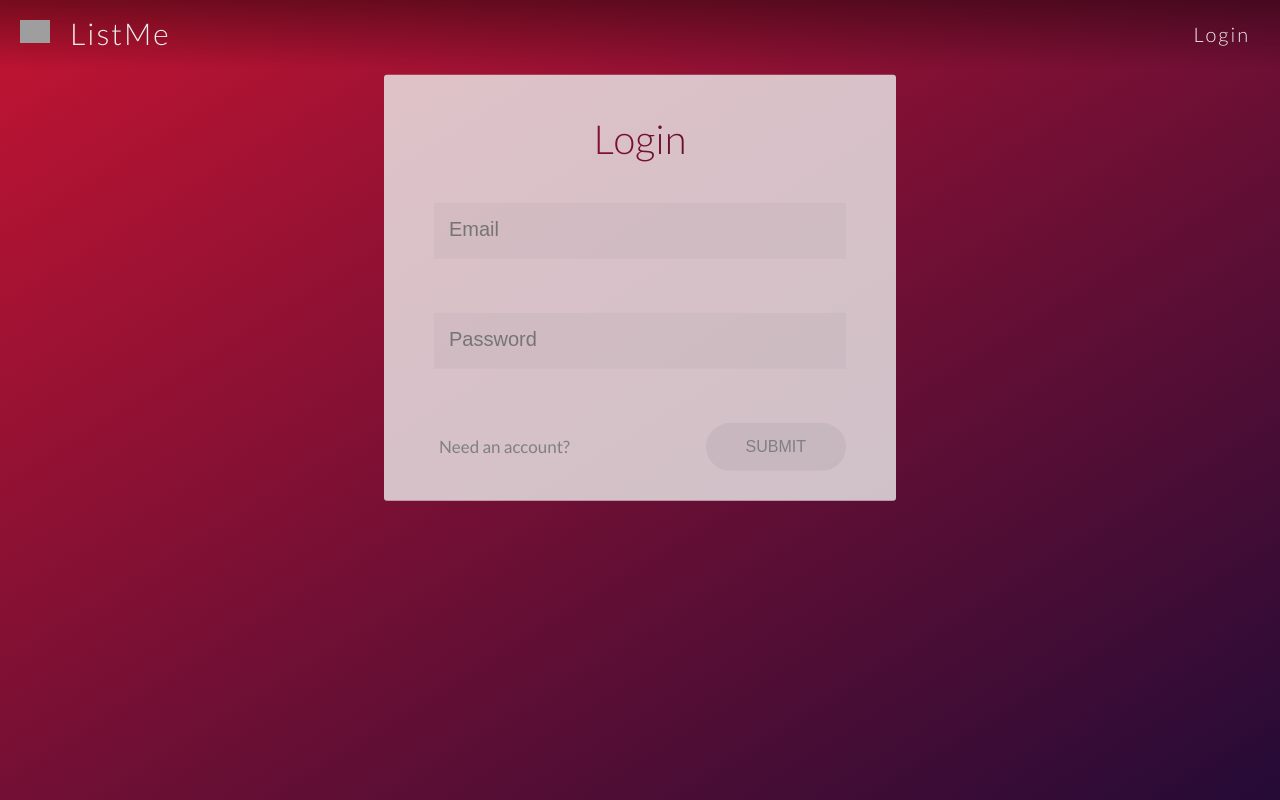
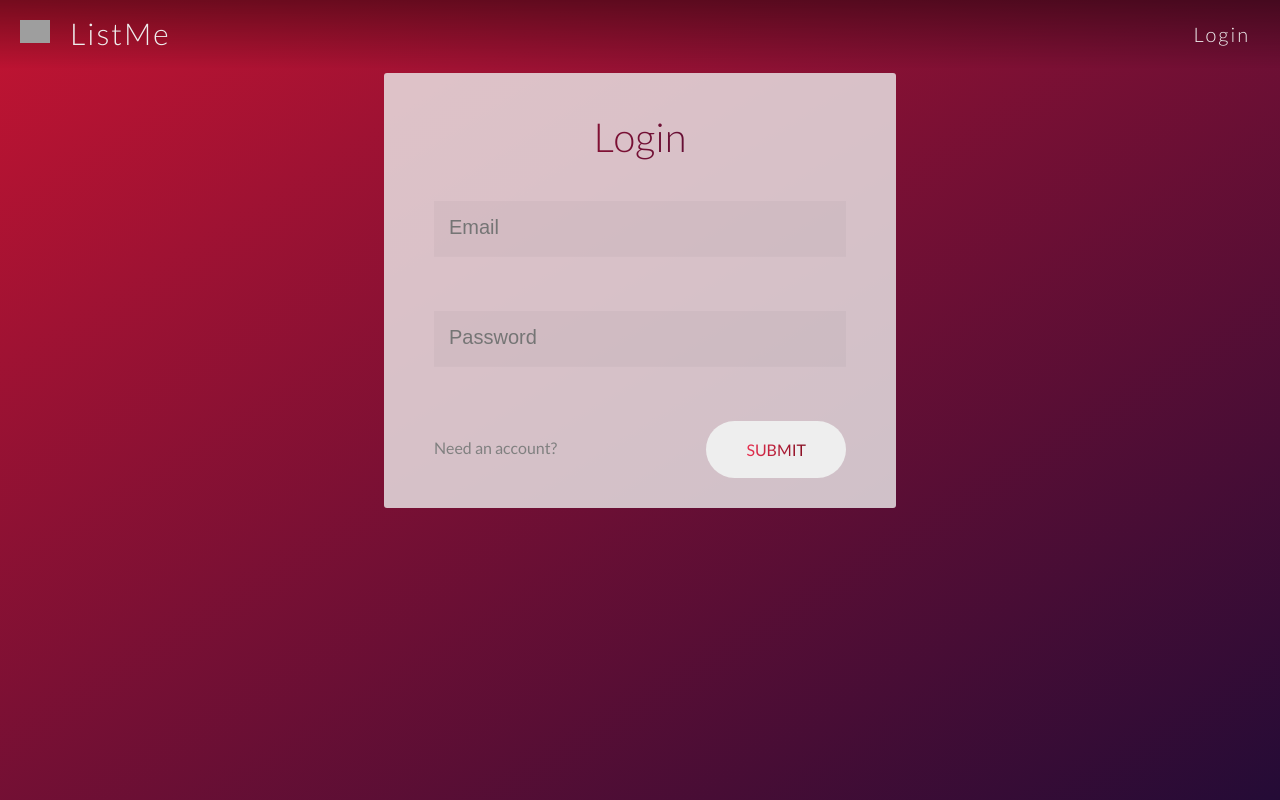
Before and after one commit to nishantshahuci/react-list-me, a React (Create React App) app: page / in a window 1280 px wide. Built offline with nearby package versions, Linux system fonts and the light colour scheme; grey boxes are pictures that could not be loaded.

Commit message:
Separate button logic into another component

```diff
--- /dev/null
+++ b/src/components/Button/Button.js
@@ -0,0 +1,11 @@
+import React from 'react';
+
+const Button = ({ btnClasses, btnText, btnTextClasses }) => {
+  return (
+    <a className={btnClasses}>
+      <span className={btnTextClasses}>{btnText}</span>
+    </a>
+  );
+};
+
+export default Button;
--- /dev/null
+++ b/src/components/Button/_button.scss
@@ -0,0 +1,124 @@
+.btn {
+  &,
+  &:link,
+  &:visited {
+    color: $color-grey;
+    font-size: 1.6rem;
+    text-transform: uppercase;
+    text-decoration: none;
+    border: none;
+    border-radius: 10rem;
+    padding: 1.5rem 4rem;
+    outline: none;
+    cursor: pointer;
+    position: relative;
+    transition: all 0.2s;
+  }
+
+  &--light {
+    background-color: $color-grey-light;
+  }
+
+  &--lighter {
+    background-color: $color-grey-lighter;
+  }
+
+  &--hover-white {
+    &:hover {
+      background-color: $color-white;
+      box-shadow: 0 1rem 3rem rgba($color-black, 0.3);
+    }
+
+    &:active,
+    &:focus {
+      background-color: $color-white;
+      box-shadow: 0 0.5rem 1.5rem rgba($color-black, 0.3);
+    }
+  }
+
+  &--hover-gradient {
+    &::before {
+      content: '';
+      position: absolute;
+      top: 0;
+      right: 0;
+      bottom: 0;
+      left: 0;
+      z-index: -1;
+      border-radius: 10rem;
+      background-image: linear-gradient(
+        to right,
+        $color-primary,
+        $color-secondary
+      );
+      visibility: hidden;
+      opacity: 0;
+      transition: all 0.2s;
+    }
+
+    &:hover {
+      background-color: transparent;
+      box-shadow: 0 1rem 3rem rgba($color-black, 0.3);
+
+      &::before {
+        visibility: visible;
+        opacity: 1;
+      }
+    }
+
+    &:active,
+    &:focus {
+      box-shadow: 0 0.5rem 1.5rem rgba($color-black, 0.3);
+    }
+  }
+
+  &--text-gradient {
+    background-image: linear-gradient(
+      to right,
+      $color-primary-light,
+      $color-primary-dark
+    );
+    background-clip: text;
+    -webkit-background-clip: text;
+    color: transparent;
+    transition: all 0.2s;
+  }
+
+  &--hover-gradient:hover > &--text-gradient {
+    color: $color-grey-lighter;
+  }
+
+  &--link {
+    padding: 0 0 0.5rem 0;
+    text-transform: initial;
+    background-color: transparent;
+
+    &::after {
+      content: '';
+      position: absolute;
+      bottom: 0;
+      left: 0;
+      width: 0;
+      height: 1px;
+      background-image: linear-gradient(
+        to right,
+        $color-primary,
+        $color-secondary
+      );
+      transition: all 0.2s;
+    }
+
+    &:hover,
+    &:active,
+    &:focus {
+      outline: none;
+      color: $color-secondary;
+    }
+
+    &:hover::after,
+    &:active::after,
+    &:focus::after {
+      width: 100%;
+    }
+  }
+}
--- a/src/components/Header/Header.js
+++ b/src/components/Header/Header.js
@@ -1,6 +1,6 @@
 import React from 'react';
 
-//import './_header.scss';
+import Button from '../Button/Button';
 
 const Header = () => {
   return (
@@ -11,9 +11,13 @@ const Header = () => {
           Your first step to organization
         </span>
       </h1>
-      <a href="/" className="header__button">
-        <span className="header__button-text">Get started</span>
-      </a>
+      <div className="header__button">
+        <Button
+          btnClasses="btn btn--lighter btn--hover-white"
+          btnText="Get started"
+          btnTextClasses="btn--text-gradient"
+        />
+      </div>
     </div>
   );
 };
--- a/src/components/Header/_header.scss
+++ b/src/components/Header/_header.scss
@@ -29,43 +29,6 @@
   }
 
   &__button {
-    &,
-    &:link,
-    &:visited {
-      outline: none;
-      text-decoration: none;
-      font-size: 1.6rem;
-      font-weight: 400;
-      text-transform: uppercase;
-      display: inline-block;
-      background-color: $color-grey-lighter;
-      margin-top: 5rem;
-      padding: 1.5rem 4rem;
-      border:none;
-      border-radius: 10rem;
-      transition: all 0.2s;
-    }
-
-    &:hover {
-      background-color: $color-white;
-      box-shadow: 0 1rem 3rem rgba($color-black, 0.3);
-    }
-
-    &:active,
-    &:focus {
-      background-color: $color-grey-lighter;
-      box-shadow: 0 0.5rem 1.5rem rgba($color-black, 0.3);
-    }
-  }
-
-  &__button-text {
-    background-image: linear-gradient(
-      to right,
-      $color-primary-light,
-      $color-primary-dark
-    );
-    background-clip: text;
-    -webkit-background-clip: text;
-    color: transparent;
+    margin-top: 5rem;
   }
 }
--- a/src/components/Login/Login.js
+++ b/src/components/Login/Login.js
@@ -1,4 +1,6 @@
 import React from 'react';
+
+import Button from '../Button/Button';
 
 const Login = () => {
   return (
@@ -24,12 +26,12 @@ const Login = () => {
           <div className="login__form-label">Password</div>
         </div>
         <div className="login__links">
-          <a className="login__links--register" href="">
-            Need an account?
-          </a>
-          <button className="login__links--submit" type="submit">
-            Submit
-          </button>
+          <Button btnClasses="btn btn--link" btnText="Need an account?" />
+          <Button
+            btnClasses="btn btn--lighter btn--hover-gradient"
+            btnText="Submit"
+            btnTextClasses="btn--text-gradient"
+          />
         </div>
       </form>
     </div>
--- a/src/components/Login/_login.scss
+++ b/src/components/Login/_login.scss
@@ -27,9 +27,6 @@
   }
 
   &__form {
-    display: flex;
-    flex-direction: column;
-    align-items: center;
     margin: 3rem 5rem;
   }
 
@@ -40,7 +37,7 @@
 
   &__form-label {
     width: 100%;
-    color: $color-grey;
+    color: $color-secondary;
     font-size: 2rem;
     padding-left: 1.5rem;
     transform: scale(0.75) translate(-7.5rem, 0);
@@ -76,107 +73,8 @@
   }
 
   &__links {
-    width: 100%;
     display: flex;
+    align-items: center;
     justify-content: space-between;
-    align-items: center;
-
-    &--register {
-      &,
-      &:link,
-      &:visited {
-        background-color: transparent;
-        outline: none;
-        border: none;
-        padding: 0.5rem;
-        color: $color-grey;
-        text-decoration: none;
-        font-size: 1.7rem;
-        cursor: pointer;
-        position: relative;
-      }
-
-      &::after {
-        content: '';
-        position: absolute;
-        bottom: 0;
-        left: 0;
-        width: 0;
-        height: 1px;
-        background-image: linear-gradient(
-          to right,
-          $color-primary,
-          $color-secondary
-        );
-        transition: all 0.2s;
-      }
-
-      &:hover,
-      &:active,
-      &:focus {
-        outline: none;
-        color: $color-secondary;
-      }
-
-      &:hover::after,
-      &:active::after,
-      &:focus::after {
-        width: 100%;
-      }
-    }
-
-    &--submit {
-      &,
-      &:link,
-      &:visited {
-        outline: none;
-        text-decoration: none;
-        font-size: 1.6rem;
-        font-weight: 300;
-        text-transform: uppercase;
-        color: $color-grey;
-        display: inline-block;
-        background-color: rgba(#000, 0.05);
-        padding: 1.5rem 4rem;
-        border: none;
-        border-radius: 10rem;
-        position: relative;
-        transition: all 0.2s;
-      }
-
-      &:before {
-        position: absolute;
-        top: 0;
-        right: 0;
-        bottom: 0;
-        left: 0;
-        z-index: -1;
-        border-radius: 10rem;
-        background-image: linear-gradient(
-          to right,
-          $color-primary,
-          $color-secondary
-        );
-        content: '';
-        visibility: hidden;
-        opacity: 0;
-        transition: all 0.2s;
-      }
-
-      &:hover {
-        color: $color-grey-lighter;
-        box-shadow: 0 1rem 3rem rgba($color-black, 0.3);
-      }
-
-      &:hover::before {
-        visibility: visible;
-        opacity: 1;
-      }
-
-      &:active,
-      &:focus {
-        box-shadow: 0 0.5rem 1.5rem rgba($color-black, 0.3);
-      }
-    }
   }
 }
--- a/src/index.scss
+++ b/src/index.scss
@@ -4,3 +4,4 @@
 @import './components/Navbar/navbar';
 @import './components/Header/header';
 @import './components/Login/login';
+@import './components/Button/button';
```
